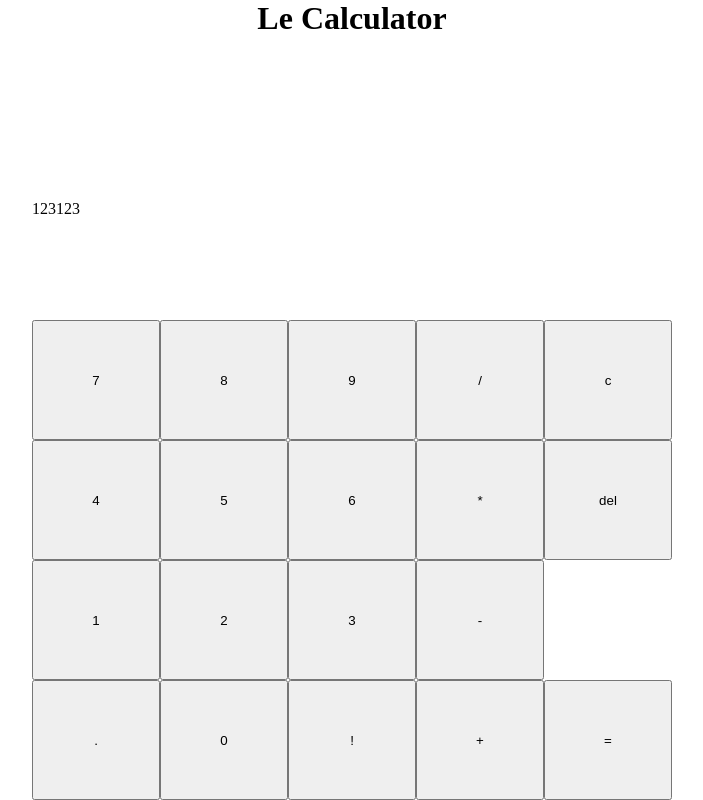
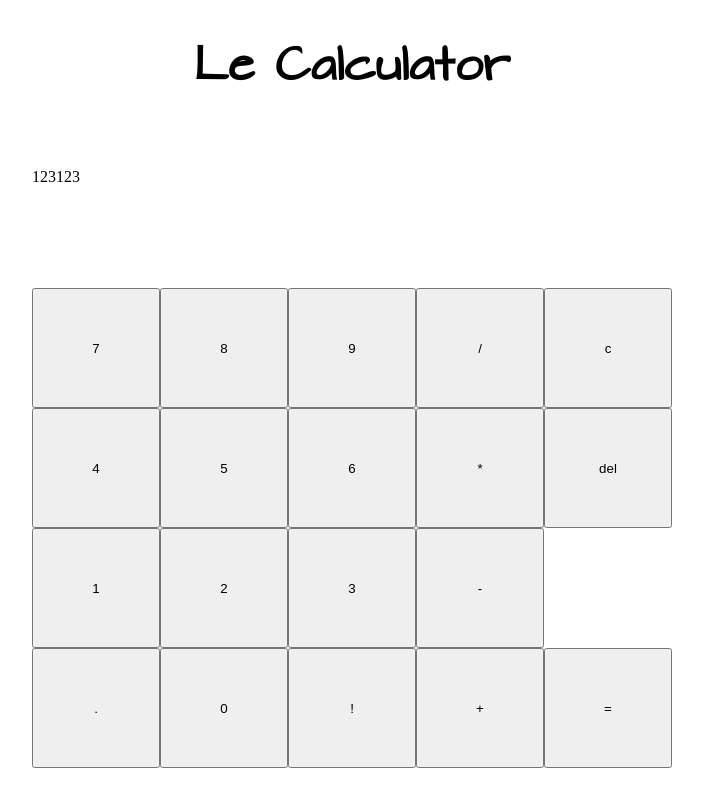
Before and after one commit to pakinget/calculator, a plain HTML site: page index.html in a window 1280 px wide. Shown: the whole page, without its empty margins (288-991 px from the left). Drawn offline with Linux system fonts and the light colour scheme.

Commit message:
Style h1

```diff
--- a/style.css
+++ b/style.css
@@ -1,11 +1,22 @@
+@font-face {
+	font-family: ArchitectsDaughter;
+	src: url(ArchitectsDaughter.ttf);
+}
+
 html,
 body {
-	min-height: 100vh;
+	min-height: 92vh;
 }
 
-h1,
+h1 {
+	margin: 0;
+	font-family: "ArchitectsDaughter";
+	font-size: 5vh;
+}
+
 body {
-	margin: 0;
+	margin: 4vh 0;
+	align-items: center;
 }
 
 .calculatorContainer,
@@ -42,7 +53,3 @@ body,
 .buttonContainer {
 	height: 60vh;
 }
-
-body {
-	align-items: center;
-}
```
Also changed, not shown: ArchitectsDaughter.ttf (added), 1 other file.
